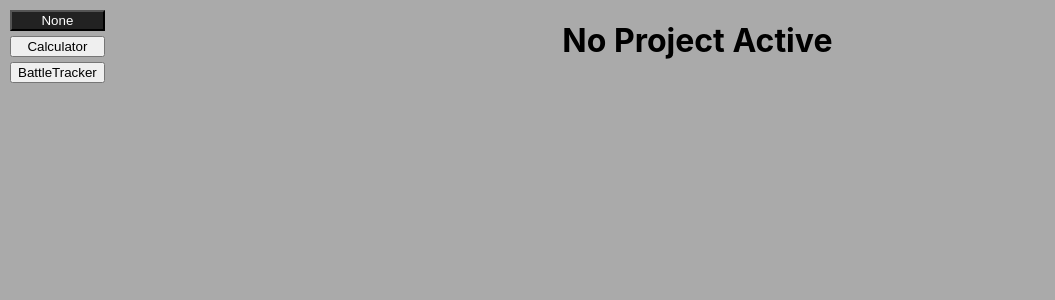
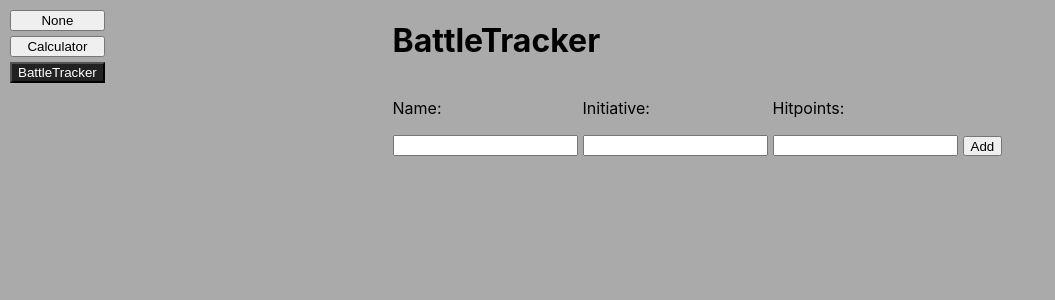
Before and after one commit to info773/playground, a React (Create React App) app: page / in a window 1280 px wide. Shown: the top 300 px of the page, without its empty margins (0-1055 px from the left). Built offline with nearby package versions, Linux system fonts and the light colour scheme.

Commit message:
Update BattleTracker

```diff
--- a/src/App.js
+++ b/src/App.js
@@ -3,7 +3,7 @@ import Calculator from "./Calculator/calculator.js";
 import BattleTracker from "./BattleTracker/BattleTracker.js";
 
 export default function App() {
-  const [activeProject, setActiveProject] = useState("None");
+  const [activeProject, setActiveProject] = useState("BattleTracker");
 
   return (
     <div className="projects">
```
